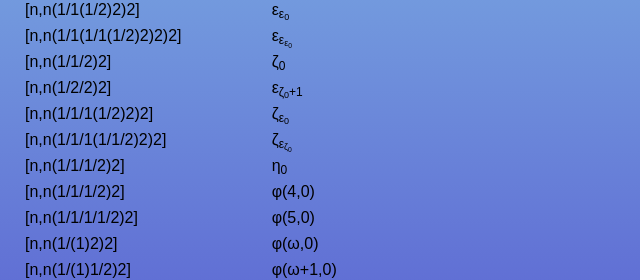
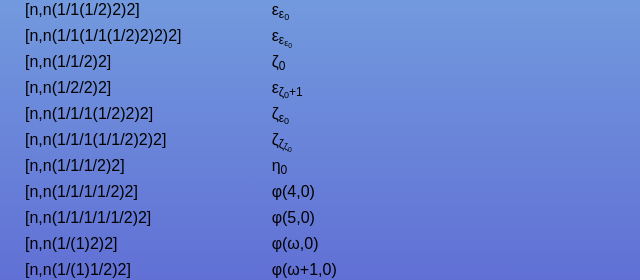
Before and after one commit to waffelz0/website, a plain HTML site: page googology/better.html in a window 1280 px wide. Shown: the part 2821-3101 px from the top of the page, 0-640 px from the left. Drawn offline with nearby package versions, Linux system fonts and the light colour scheme.

Commit message:
Update better.html
typos  poopy fart

```diff
--- a/googology/better.html
+++ b/googology/better.html
@@ -303,15 +303,15 @@
 				<td>&zeta;<sub>&epsilon;<sub>0</sub></sub></td>
 			</tr><tr>
 				<td>[n,n(1/1/1(1/1/2)2)2]</td>
-				<td>&zeta;<sub>&epsilon;<sub>&zeta;<sub>0</sub></sub></sub></td>
+				<td>&zeta;<sub>&zeta;<sub>&zeta;<sub>0</sub></sub></sub></td>
 			</tr><tr>
 				<td>[n,n(1/1/1/2)2]</td>
 				<td>&eta;<sub>0</sub></td>
 			</tr><tr>
-				<td>[n,n(1/1/1/2)2]</td>
+				<td>[n,n(1/1/1/1/2)2]</td>
 				<td>&phi;(4,0)</td>
 			</tr><tr>
-				<td>[n,n(1/1/1/1/2)2]</td>
+				<td>[n,n(1/1/1/1/1/2)2]</td>
 				<td>&phi;(5,0)</td>
 			</tr><tr>
 				<td>[n,n(1/(1)2)2]</td>
```
